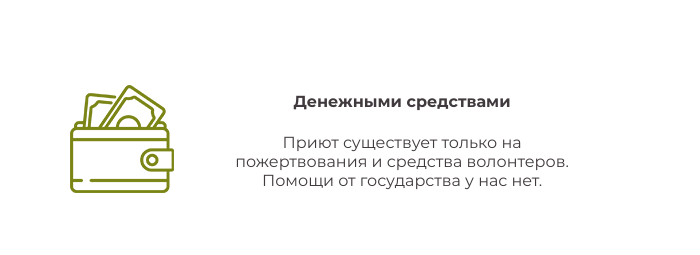
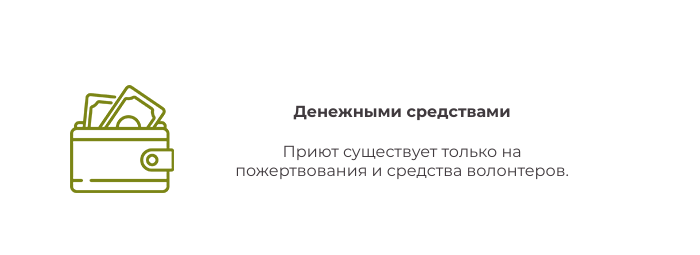
Before and after one commit to dworker863/shelter, a website: page assets/index.html in a window 1280 px wide. Shown: the part 3931-4186 px from the top of the page, 0-700 px from the left. Drawn offline with Linux system fonts and the light colour scheme.

Commit message:
Changed page text

```diff
--- a/assets/index.html
+++ b/assets/index.html
@@ -189,7 +189,7 @@
                 <h4 class="payment-title">Денежными средствами</h4>
                 <div class="payment-desc">
                   Приют существует только на пожертвования и средства
-                  волонтеров. Помощи от государства у нас нет.
+                  волонтеров.
                 </div>
               </div>
             </div>
```
